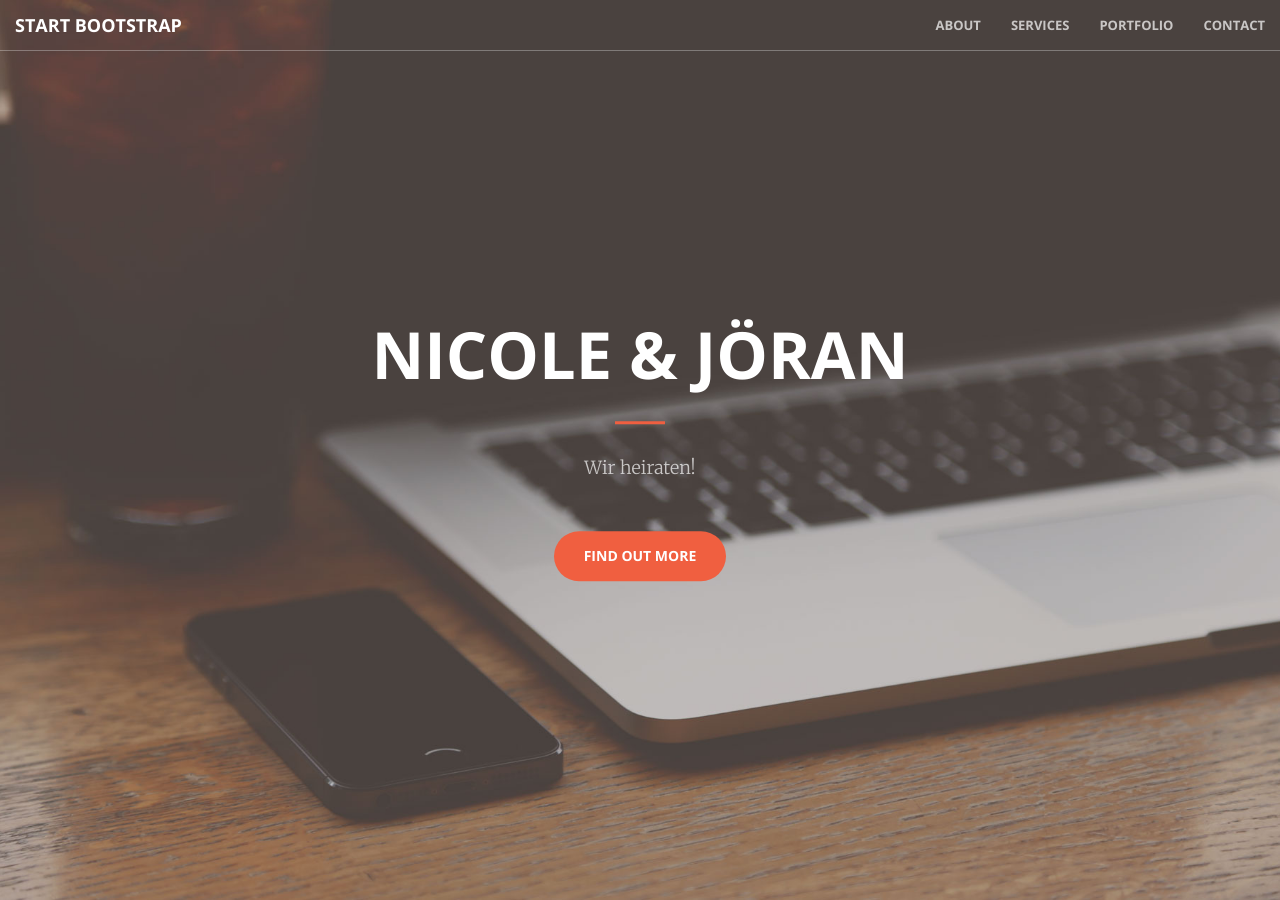
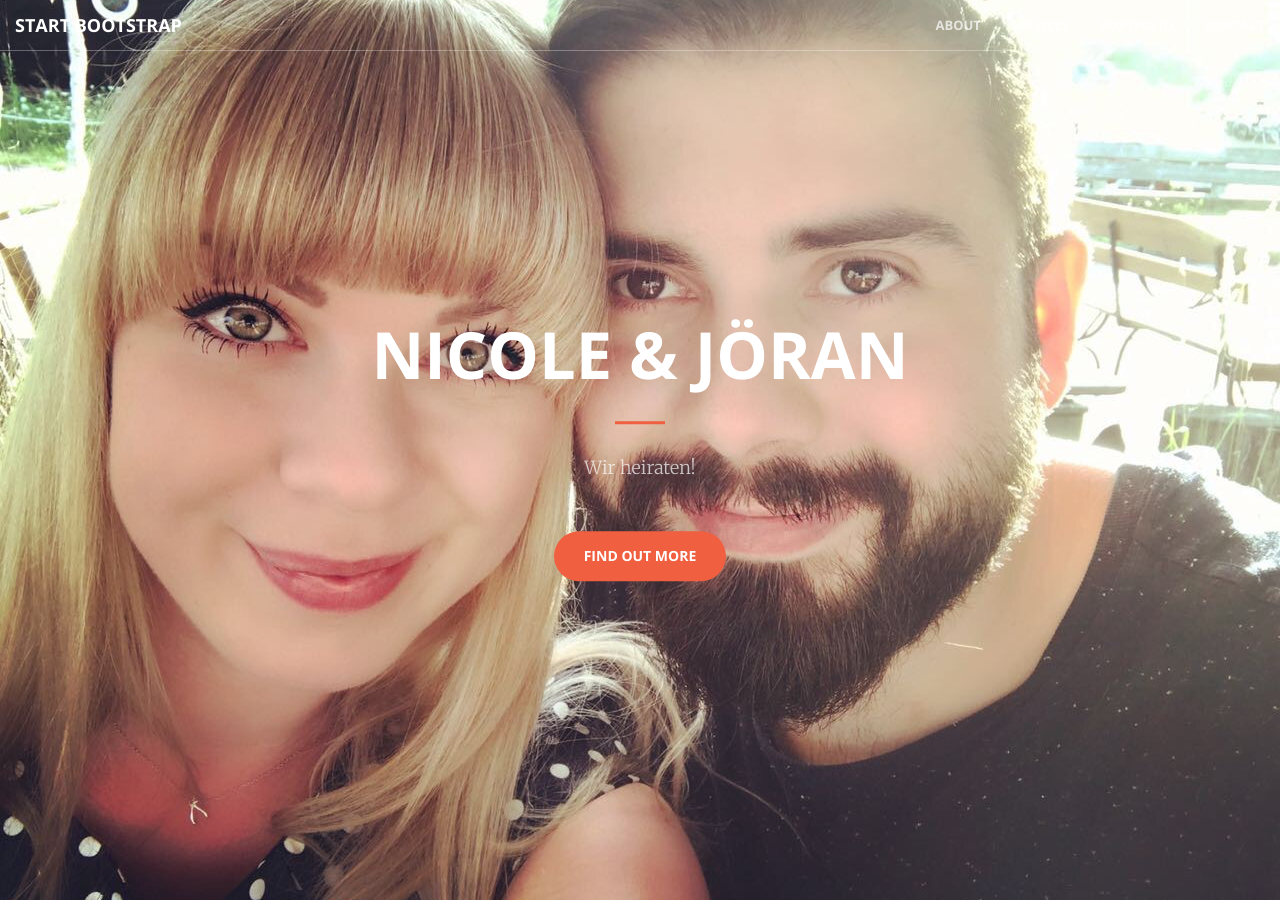
Before and after one commit to joeranriess/blog, a Jekyll site: the page built from index.html, in a window 1280 px wide and 900 px high. Built offline with Jekyll 4.4.1, drawn with Linux system fonts in a browser that asks for light colours.

Commit message:
Update _base.scss

```diff
--- a/_sass/_base.scss
+++ b/_sass/_base.scss
@@ -155,7 +155,7 @@ header {
     min-height: auto;
     @include background-cover;
     background-position: center;
-    background-image: url('../img/header.jpg');
+    background-image: url('../img/IMG_4804.JPG');
     text-align: center;
     color: white;
     .header-content {
```
